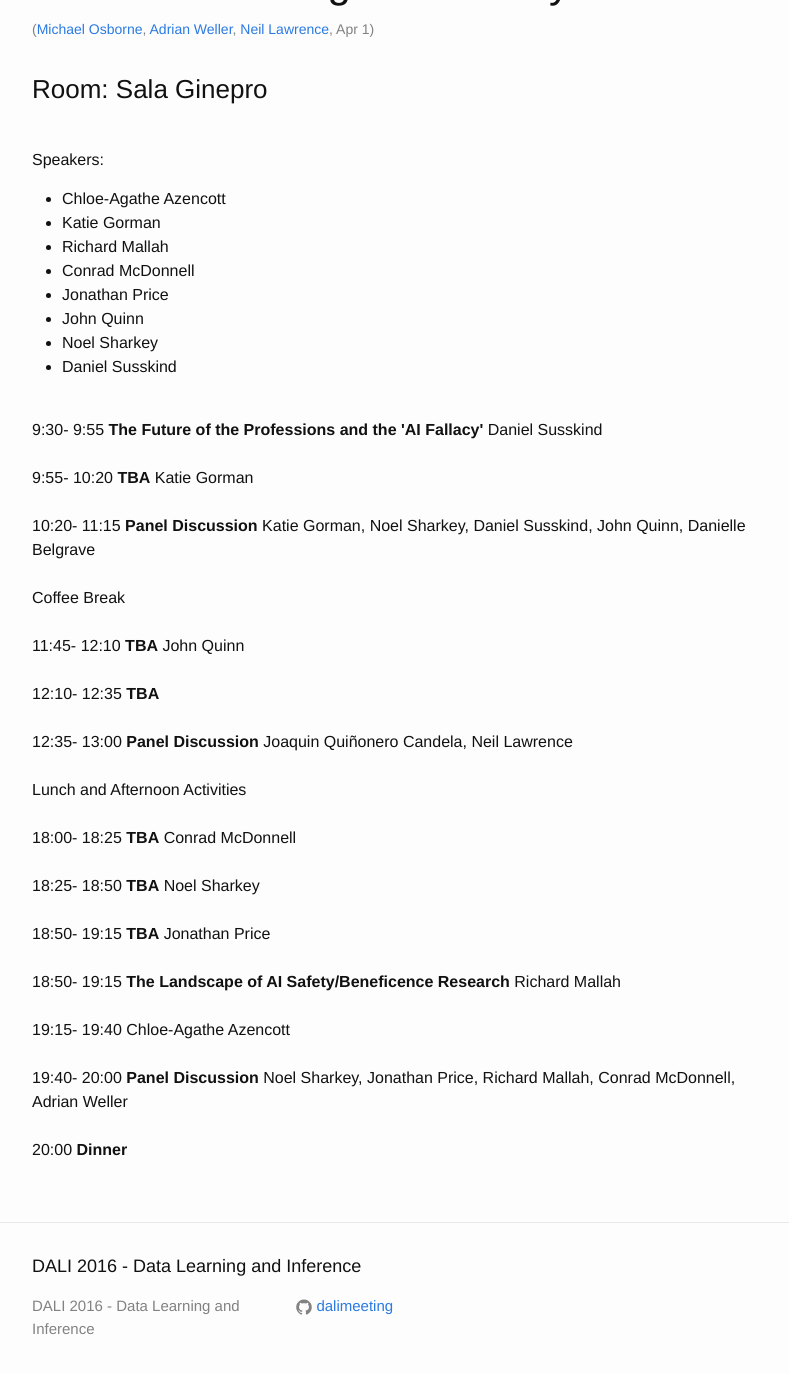
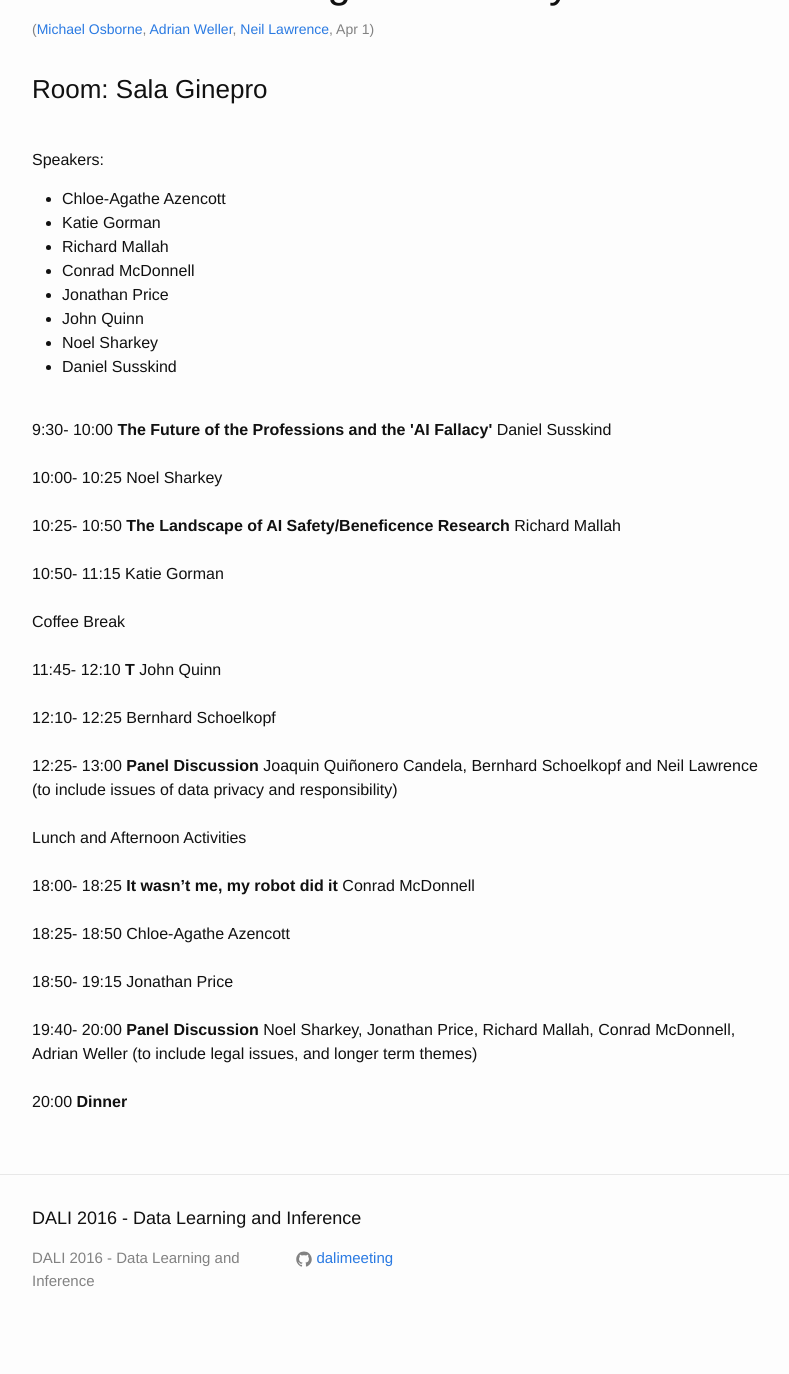
Before and after one commit to dalimeeting/dalimeeting.github.io, a Jekyll site: the page built from _posts/2016-04-01-machine-learning-society.md, in a window 1280 px wide and 1400 px high, scrolled down 476 px. Shown: the top 1374 px of the window, without its empty margins (238-1027 px from the left). Built offline with Jekyll 4.4.1, drawn with Linux system fonts in a browser that asks for light colours; after the commit the page ends 1828 px from its top, so only the background shows below that.

Commit message:
updated schedule ML Society

```diff
--- a/_posts/2016-04-01-machine-learning-society.md
+++ b/_posts/2016-04-01-machine-learning-society.md
@@ -22,53 +22,50 @@
 - title: "The Future of the Professions and the 'AI Fallacy'"
   speaker:  "Daniel Susskind"
   start: "9:30"
-  end: "9:55"
-- title: "TBA"
+  end: "10:00"
+- title: ""
+  speaker: "Noel Sharkey"
+  start: "10:00"
+  end: "10:25"
+- title: "The Landscape of AI Safety/Beneficence
+Research"
+  speaker: "Richard Mallah"
+  start: "10:25"
+  end: "10:50"
+- title: ""
   speaker: "Katie Gorman"
-  start: "9:55"
-  end: "10:20"
-- title: "Panel Discussion"
-  speaker: "Katie Gorman, Noel Sharkey, Daniel Susskind, John Quinn, Danielle Belgrave"
-  start: "10:20"
+  start: "10:50"
   end: "11:15"
 - title: ""
   start: "Coffee Break"
-- title: "TBA"
+- title: "T"
   speaker: "John Quinn"
   start: "11:45"
   end: "12:10"
-- title: "TBA"
+- title: ""
+  speaker: "Bernhard Schoelkopf"
   start: "12:10"
-  end: "12:35"
+  end: "12:25"
 - title: "Panel Discussion"
-  speaker: "Joaquin Quiñonero Candela, Neil Lawrence"
-  start: "12:35"
+  speaker: "Joaquin Quiñonero Candela, Bernhard Schoelkopf and Neil Lawrence (to include issues of data privacy and responsibility)"
+  start: "12:25"
   end: "13:00"
 - title: ""
   start: "Lunch and Afternoon Activities"
-- title: "TBA"
+- title: "It wasn’t me, my robot did it"
   speaker: "Conrad McDonnell"
   start: "18:00"
   end: "18:25"
-- title: "TBA"
-  speaker: "Noel Sharkey"
+- title: ""
+  speaker: "Chloe-Agathe Azencott"
   start: "18:25"
   end: "18:50"
-- title: "TBA"
+- title: ""
   speaker: "Jonathan Price"
   start: "18:50"
   end: "19:15"
-- title: "The Landscape of AI Safety/Beneficence
-Research"
-  speaker: "Richard Mallah"
-  start: "18:50"
-  end: "19:15"
-- title: ""
-  speaker: "Chloe-Agathe Azencott"
-  start: "19:15"
-  end: "19:40"
 - title: "Panel Discussion"
-  speaker: "Noel Sharkey, Jonathan Price, Richard Mallah, Conrad McDonnell, Adrian Weller"
+  speaker: "Noel Sharkey, Jonathan Price, Richard Mallah, Conrad McDonnell, Adrian Weller (to include legal issues, and longer term themes)"
   start: "19:40"
   end: "20:00"
 - title: "Dinner"
```
